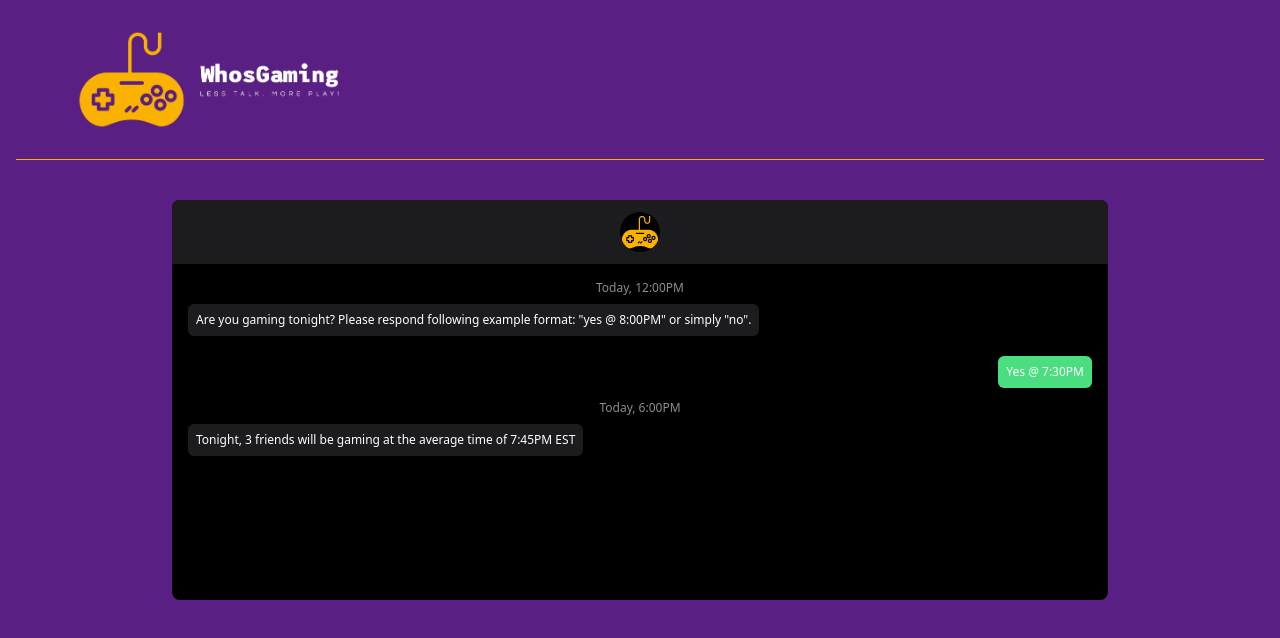
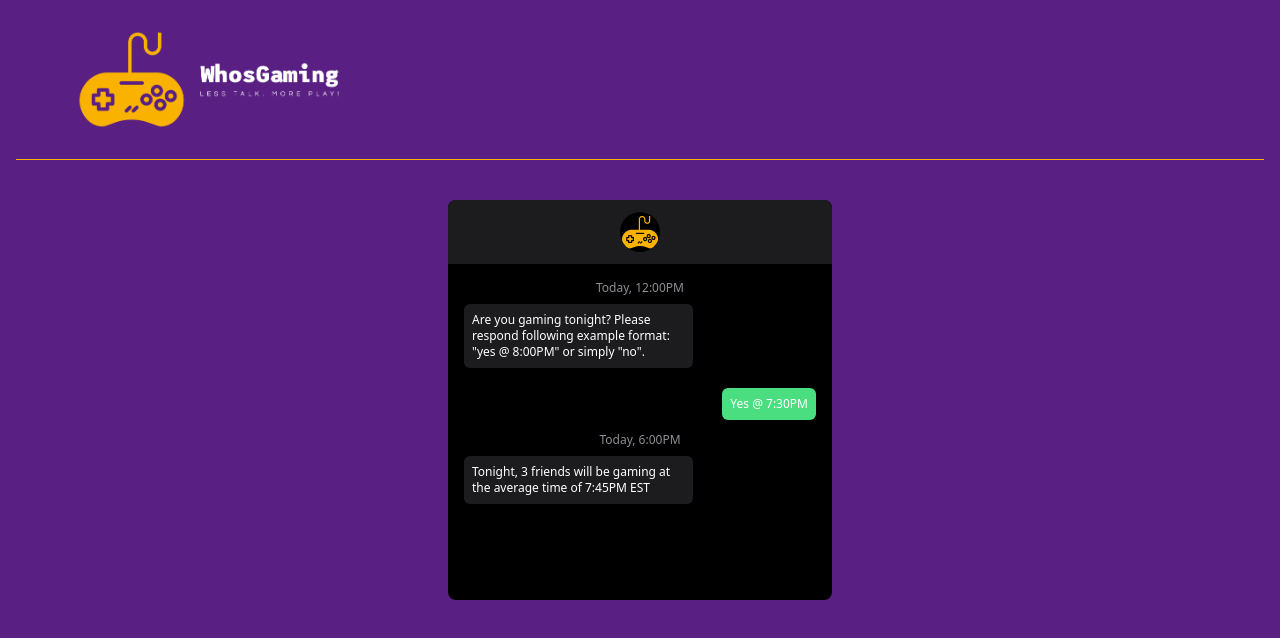
Before and after one commit to All0utWar/whosgamingdotapp, a Next.js app: page / in a window 1280 px wide. Shown: the top 638 px of the page. Built offline with nearby package versions, Linux system fonts and the light colour scheme.

Commit message:
Corrected max width on story component

```diff
--- a/components/Story.tsx
+++ b/components/Story.tsx
@@ -24,7 +24,7 @@ interface Props {
 
 const Story: NextPage = () => {
     return (
-        <div className="rounded-lg bg-black h-1/2 w-3/4">
+        <div className="rounded-lg bg-black h-1/2 w-3/4 max-w-sm">
             <div className="flex h-16 bg-[#1C1C1E] rounded-t-lg p-4 items-center justify-center w-full">
                 <div className="rounded-full h-10 w-10 bg-logo bg-black bg-auto bg-center bg-no-repeat">
                 </div>
```
